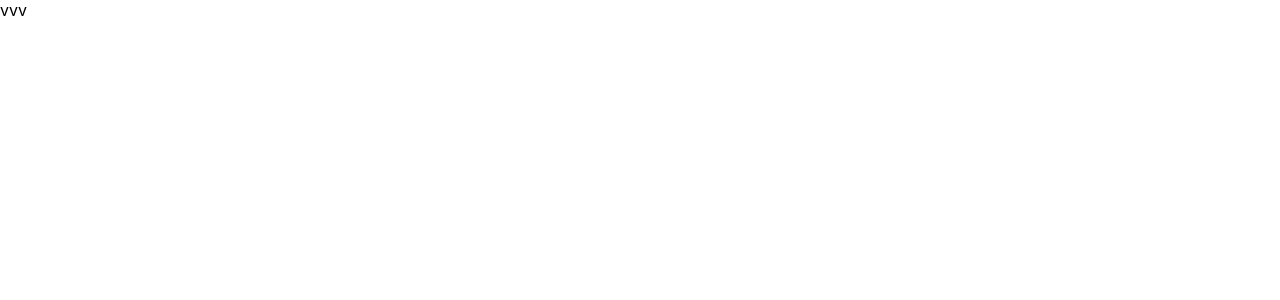
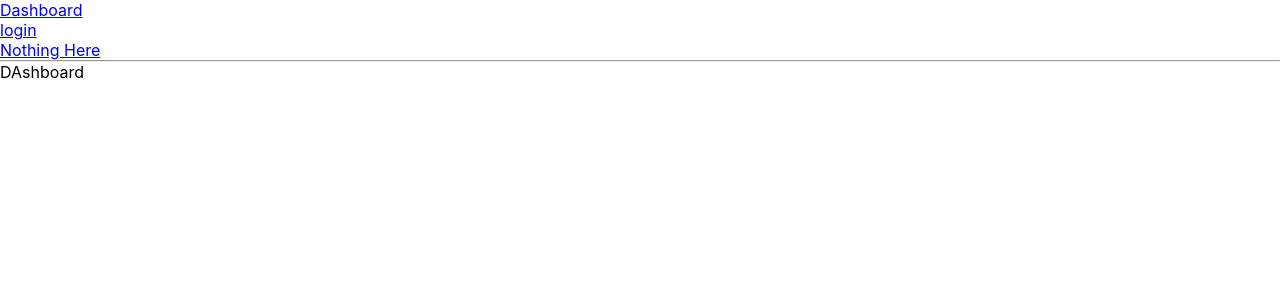
Before and after one commit to MrTurtlev2/posts-app, a React (Create React App) app: page / in a window 1280 px wide. Shown: the top 300 px of the page. Built offline with nearby package versions, Linux system fonts and the light colour scheme.

Commit message:
basic router & refactor

```diff
--- a/package.json
+++ b/package.json
@@ -2,6 +2,7 @@
   "name": "posts-app",
   "version": "0.1.0",
   "private": true,
+  "proxy": "http://localhost:3000",
   "dependencies": {
     "@reduxjs/toolkit": "^1.8.5",
     "@testing-library/jest-dom": "^5.16.5",
@@ -11,6 +12,8 @@
     "@types/node": "^16.11.62",
     "@types/react": "^18.0.21",
     "@types/react-dom": "^18.0.6",
+    "react-router-dom": "^6.4.0",
+    "@types/react-router-dom": "^5.3.3",
     "react": "^18.2.0",
     "react-dom": "^18.2.0",
     "react-redux": "^8.0.4",
--- a/src/App.css
+++ b/src/App.css
@@ -1,3 +1,8 @@
 .App {
-  text-align: center;
+    text-align: center;
 }
+
+*, body {
+    padding: 0;
+    margin: 0;
+}
--- a/src/App.tsx
+++ b/src/App.tsx
@@ -1,11 +1,13 @@
 import './App.css';
+import React from "react";
+import Router from "./components/navigation/Router";
 
-function App() {
-  return (
-    <div>
-      vvv
-    </div>
-  );
+const App = () => {
+    return (
+        <div>
+            <Router/>
+        </div>
+    );
 }
 
 export default App;
--- /dev/null
+++ b/src/components/navigation/NavBar.tsx
@@ -0,0 +1,30 @@
+import {Link, Outlet} from "react-router-dom";
+import React from "react";
+
+const NavBar = () => {
+    return (
+        <div>
+            <nav>
+                <ul>
+                    <li>
+                        <Link to="/">Dashboard</Link>
+                    </li>
+                    <li>
+                        <Link to="/login">login</Link>
+                    </li>
+                    <li>
+                        <Link to="/nothing-here">Nothing Here</Link>
+                    </li>
+                </ul>
+            </nav>
+
+            <hr/>
+
+            {/* An <Outlet> renders whatever child route is currently active,
+          so you can think about this <Outlet> as a placeholder for
+          the child routes we defined above. */}
+            <Outlet/>
+        </div>
+    );
+}
+export default NavBar
--- /dev/null
+++ b/src/components/navigation/Router.tsx
@@ -0,0 +1,21 @@
+import {Route, Routes} from "react-router-dom";
+import NavBar from "./NavBar";
+import Dashboard from "../../pages/Dashboard";
+import Login from "../../pages/Login";
+import NotFound from "../../pages/NotFound";
+import React from "react";
+
+const Router = () => {
+
+
+    return (
+        <Routes>
+            <Route path="/" element={<NavBar/>}>
+                <Route index element={<Dashboard/>}/>
+                <Route path="login" element={<Login/>}/>
+                <Route path="*" element={<NotFound/>}/>
+            </Route>
+        </Routes>
+    )
+}
+export default Router
--- a/src/index.tsx
+++ b/src/index.tsx
@@ -3,14 +3,17 @@ import ReactDOM from 'react-dom/client';
 import './index.css';
 import App from './App';
 import reportWebVitals from './reportWebVitals';
+import {BrowserRouter} from "react-router-dom";
 
 const root = ReactDOM.createRoot(
-  document.getElementById('root') as HTMLElement
+    document.getElementById('root') as HTMLElement
 );
 root.render(
-  <React.StrictMode>
-    <App />
-  </React.StrictMode>
+    <React.StrictMode>
+        <BrowserRouter>
+            <App/>
+        </BrowserRouter>
+    </React.StrictMode>
 );
 
 // If you want to start measuring performance in your app, pass a function
--- /dev/null
+++ b/src/pages/Dashboard.tsx
@@ -0,0 +1,9 @@
+const Dashboard = () => {
+
+    return (
+        <div>
+            DAshboard
+        </div>
+    )
+}
+export default Dashboard
--- /dev/null
+++ b/src/pages/Login.tsx
@@ -0,0 +1,8 @@
+const Login = () => {
+    return (
+        <div>
+            LOOOOGIN
+        </div>
+    )
+}
+export default Login
--- /dev/null
+++ b/src/pages/NotFound.tsx
@@ -0,0 +1,8 @@
+const NotFound = () => {
+    return (
+        <div>
+            NotFound
+        </div>
+    )
+}
+export default NotFound
```
Also changed, not shown: 1 other file (tests, documents, lock files or other folders).
